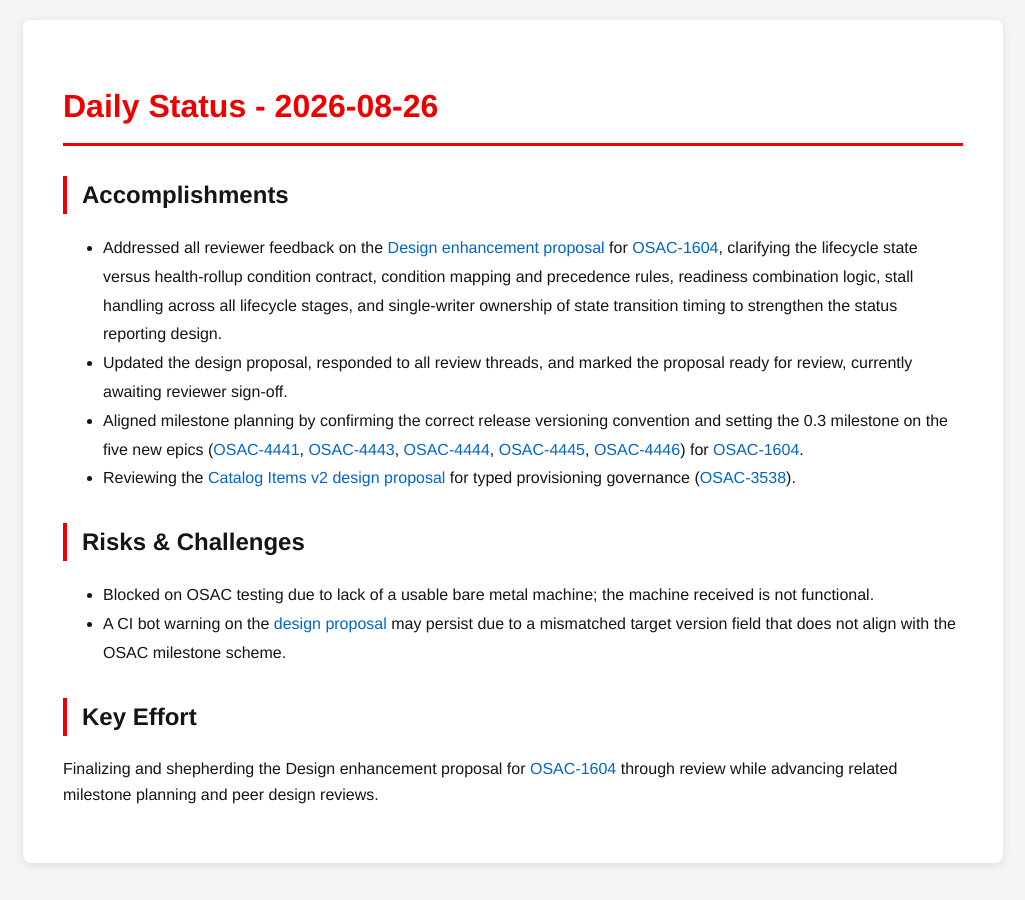
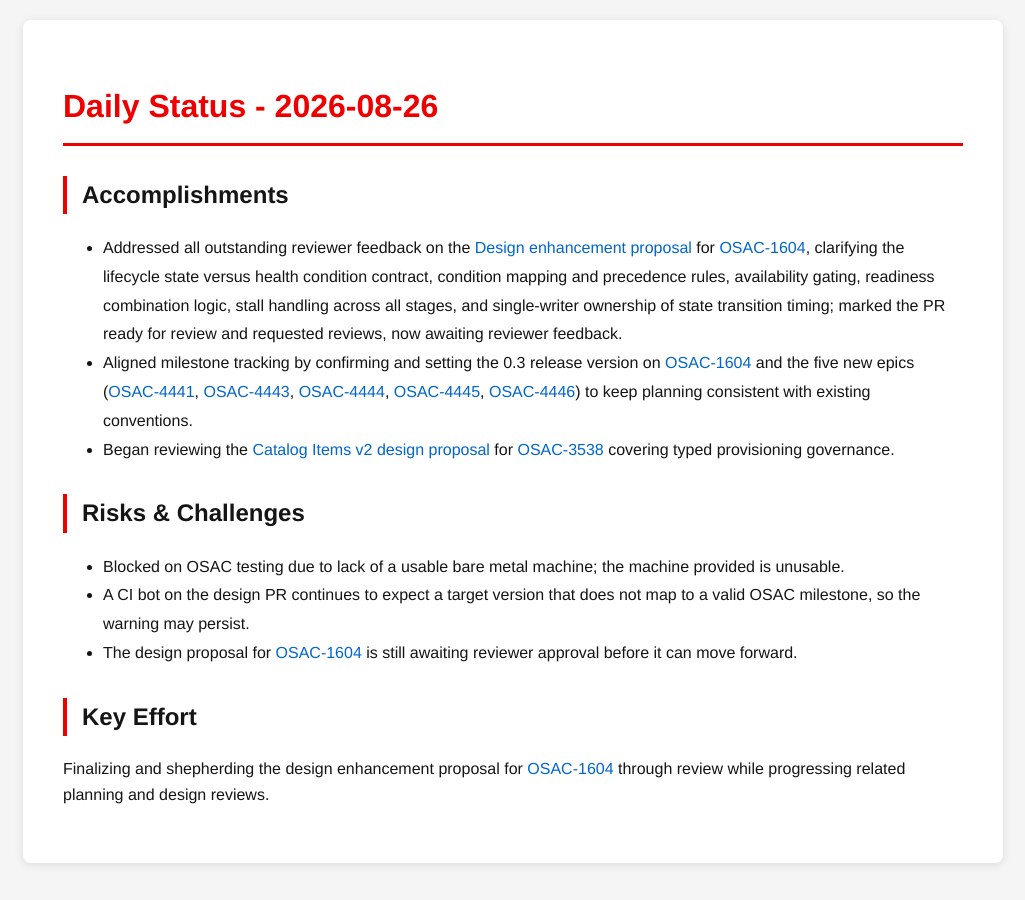
Before and after one commit to tzvatot/daily-status, a Jekyll site: the page built from 2026-08-26.md, in a window 1280 px wide. Shown: the whole page, without its empty margins (127-1152 px from the left). Built offline with Jekyll 4.4.1, drawn with Linux system fonts in a browser that asks for light colours.

Commit message:
Daily status update - 2026-08-26

```diff
--- a/2026-08-26.md
+++ b/2026-08-26.md
@@ -7,14 +7,14 @@ date: 2026-08-26
 # Daily Status - 2026-08-26
 
 ## Accomplishments
-- Addressed all reviewer feedback on the [Design enhancement proposal](https://github.com/osac-project/enhancement-proposals/pull/227) for [OSAC-1604](https://redhat.atlassian.net/browse/OSAC-1604), clarifying the lifecycle state versus health-rollup condition contract, condition mapping and precedence rules, readiness combination logic, stall handling across all lifecycle stages, and single-writer ownership of state transition timing to strengthen the status reporting design.
-- Updated the design proposal, responded to all review threads, and marked the proposal ready for review, currently awaiting reviewer sign-off.
-- Aligned milestone planning by confirming the correct release versioning convention and setting the 0.3 milestone on the five new epics ([OSAC-4441](https://redhat.atlassian.net/browse/OSAC-4441), [OSAC-4443](https://redhat.atlassian.net/browse/OSAC-4443), [OSAC-4444](https://redhat.atlassian.net/browse/OSAC-4444), [OSAC-4445](https://redhat.atlassian.net/browse/OSAC-4445), [OSAC-4446](https://redhat.atlassian.net/browse/OSAC-4446)) for [OSAC-1604](https://redhat.atlassian.net/browse/OSAC-1604).
-- Reviewing the [Catalog Items v2 design proposal](https://github.com/osac-project/enhancement-proposals/pull/228) for typed provisioning governance ([OSAC-3538](https://redhat.atlassian.net/browse/OSAC-3538)).
+- Addressed all outstanding reviewer feedback on the [Design enhancement proposal](https://github.com/osac-project/enhancement-proposals/pull/227) for [OSAC-1604](https://redhat.atlassian.net/browse/OSAC-1604), clarifying the lifecycle state versus health condition contract, condition mapping and precedence rules, availability gating, readiness combination logic, stall handling across all stages, and single-writer ownership of state transition timing; marked the PR ready for review and requested reviews, now awaiting reviewer feedback.
+- Aligned milestone tracking by confirming and setting the 0.3 release version on [OSAC-1604](https://redhat.atlassian.net/browse/OSAC-1604) and the five new epics ([OSAC-4441](https://redhat.atlassian.net/browse/OSAC-4441), [OSAC-4443](https://redhat.atlassian.net/browse/OSAC-4443), [OSAC-4444](https://redhat.atlassian.net/browse/OSAC-4444), [OSAC-4445](https://redhat.atlassian.net/browse/OSAC-4445), [OSAC-4446](https://redhat.atlassian.net/browse/OSAC-4446)) to keep planning consistent with existing conventions.
+- Began reviewing the [Catalog Items v2 design proposal](https://github.com/osac-project/enhancement-proposals/pull/228) for [OSAC-3538](https://redhat.atlassian.net/browse/OSAC-3538) covering typed provisioning governance.
 
 ## Risks & Challenges
-- Blocked on OSAC testing due to lack of a usable bare metal machine; the machine received is not functional.
-- A CI bot warning on the [design proposal](https://github.com/osac-project/enhancement-proposals/pull/227) may persist due to a mismatched target version field that does not align with the OSAC milestone scheme.
+- Blocked on OSAC testing due to lack of a usable bare metal machine; the machine provided is unusable.
+- A CI bot on the design PR continues to expect a target version that does not map to a valid OSAC milestone, so the warning may persist.
+- The design proposal for [OSAC-1604](https://redhat.atlassian.net/browse/OSAC-1604) is still awaiting reviewer approval before it can move forward.
 
 ## Key Effort
-Finalizing and shepherding the Design enhancement proposal for [OSAC-1604](https://redhat.atlassian.net/browse/OSAC-1604) through review while advancing related milestone planning and peer design reviews.
+Finalizing and shepherding the design enhancement proposal for [OSAC-1604](https://redhat.atlassian.net/browse/OSAC-1604) through review while progressing related planning and design reviews.
```
